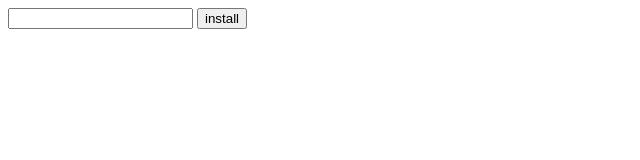
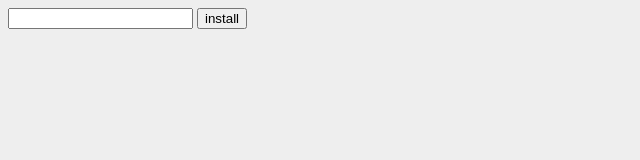
Before and after one commit to ThamerAyachi/new-project, a website: page public/index.html in a window 1280 px wide. Shown: the whole page, without its empty margins (0-640 px from the left). Drawn offline with Linux system fonts and the light colour scheme; files that its build step writes are made by us from their sources.

Commit message:
add style file

```diff
--- a/public/index.html
+++ b/public/index.html
@@ -4,6 +4,7 @@
     <meta charset="UTF-8" />
     <meta http-equiv="X-UA-Compatible" content="IE=edge" />
     <meta name="viewport" content="width=device-width, initial-scale=1.0" />
+    <link rel="stylesheet" href="static/style.css" />
     <title>Yout Up</title>
   </head>
   <body>
--- /dev/null
+++ b/public/style.css
@@ -0,0 +1,3 @@
+body {
+  background-color: #eee;
+}
```
